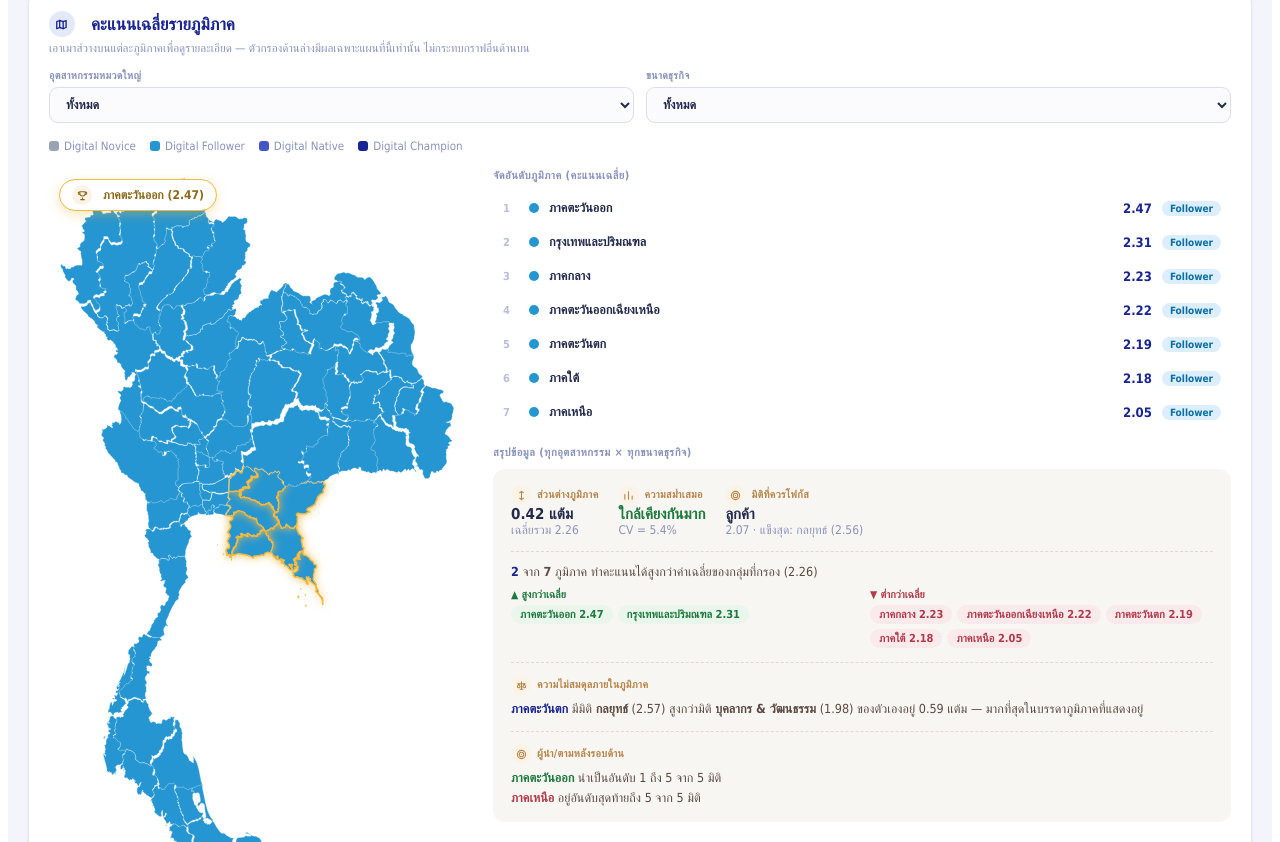
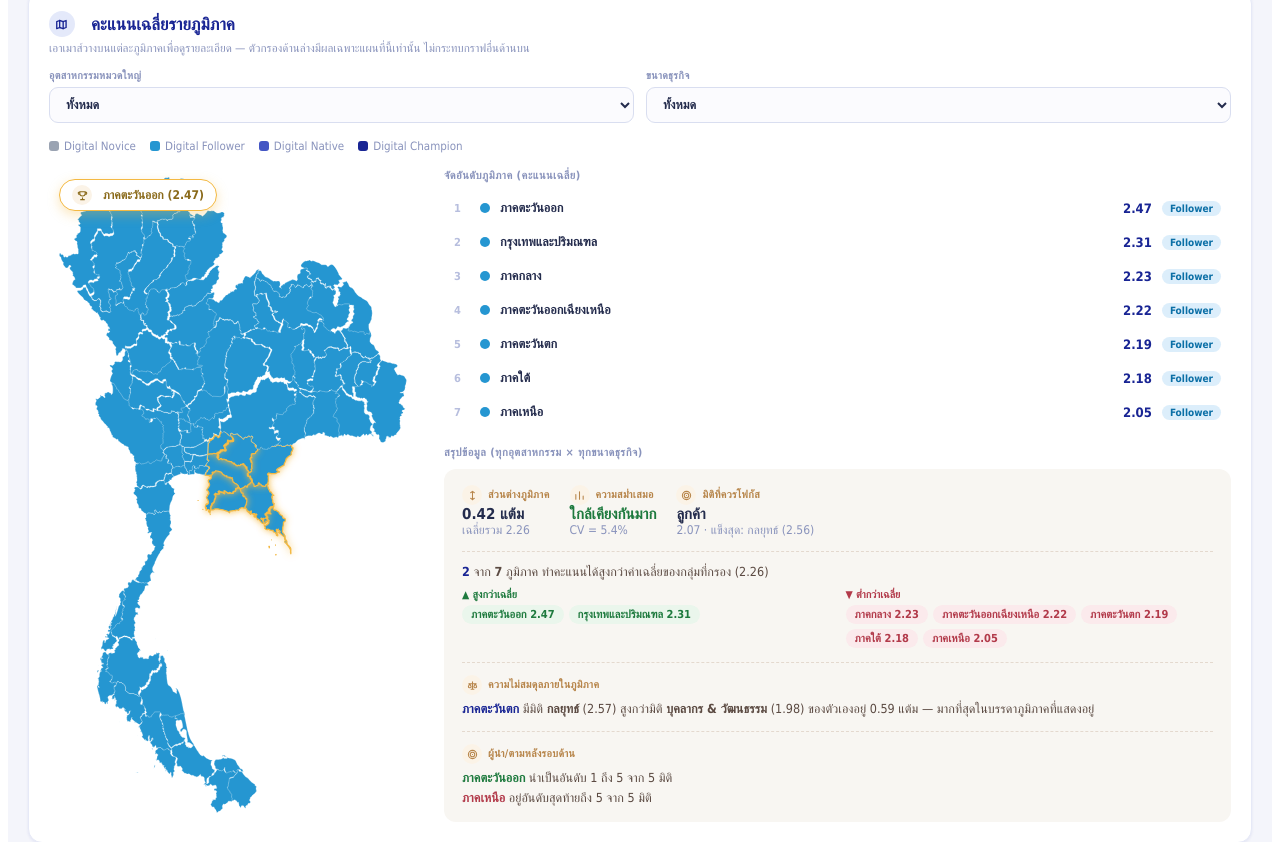
Before and after one commit to juniortortrakoon/dm-SMEsGrowth--dashboard, a React (Vite) app: page / in a window 1280 px wide. Shown: the part 1018-1860 px from the top of the page. Built offline with nearby package versions, Linux system fonts and the light colour scheme.

Commit message:
Update App.jsx

```diff
--- a/src/App.jsx
+++ b/src/App.jsx
@@ -358,6 +358,28 @@ function NationalOverviewPage({ hoveredRegion, setHoveredRegion }) {
   const [scatterSize, setScatterSize] = useState('ALL');
   const [scatterSelected, setScatterSelected] = useState(null);
 
+  // Measure the right column's (ranking list + summary card) actual rendered
+  // height so the map can be sized to match it exactly, instead of a fixed
+  // aspect-ratio box that leaves empty space when the summary content grows
+  // taller (e.g. more insight sections shown).
+  const mapRightColRef = useRef(null);
+  const [mapRightColHeight, setMapRightColHeight] = useState(null);
+  useEffect(() => {
+    const el = mapRightColRef.current;
+    if (!el || typeof ResizeObserver === 'undefined') return;
+    const ro = new ResizeObserver((entries) => {
+      for (const entry of entries) {
+        setMapRightColHeight(entry.contentRect.height);
+      }
+    });
+    ro.observe(el);
+    return () => ro.disconnect();
+  }, []);
+  const MAP_ASPECT = 1051 / 1849;
+  const mapComputedWidth = mapRightColHeight
+    ? Math.max(240, Math.min(480, Math.round(mapRightColHeight * MAP_ASPECT)))
+    : null;
+
   // Applies to: overall score card, dimension bar chart, and distribution
   // chart — all three read from this single source so one toggle drives them.
   const natSource = natIncludeAI ? NATIONAL_OVERVIEW.national : NATIONAL_OVERVIEW_NOAI.national;
@@ -993,7 +1015,12 @@ function NationalOverviewPage({ hoveredRegion, setHoveredRegion }) {
         </div>
 
         <div style={{ display: 'flex', gap: 24, flexWrap: 'wrap', alignItems: 'flex-start' }}>
-          <div style={{ position: 'relative', flex: '1 1 320px', maxWidth: 420 }}>
+          <div style={{
+            position: 'relative',
+            flex: mapComputedWidth ? '0 0 auto' : '1 1 320px',
+            width: mapComputedWidth ? mapComputedWidth : undefined,
+            maxWidth: 480,
+          }}>
             <div style={{ width: '100%', aspectRatio: '1051 / 1849' }}>
               <svg viewBox={MAP_VIEWBOX} width="100%" height="100%" style={{ display: 'block' }}>
                 <defs>
@@ -1070,7 +1097,7 @@ function NationalOverviewPage({ hoveredRegion, setHoveredRegion }) {
 
           {/* Region ranking list, with the auto-generated summary stacked
               directly below it in the same column. */}
-          <div style={{ flex: '1 1 260px', minWidth: 260 }}>
+          <div ref={mapRightColRef} style={{ flex: '1 1 260px', minWidth: 260 }}>
             <div style={{ fontSize: 11, fontWeight: 700, color: '#8993BC', textTransform: 'uppercase', letterSpacing: '0.04em', marginBottom: 10 }}>
               จัดอันดับภูมิภาค (คะแนนเฉลี่ย)
             </div>
```
